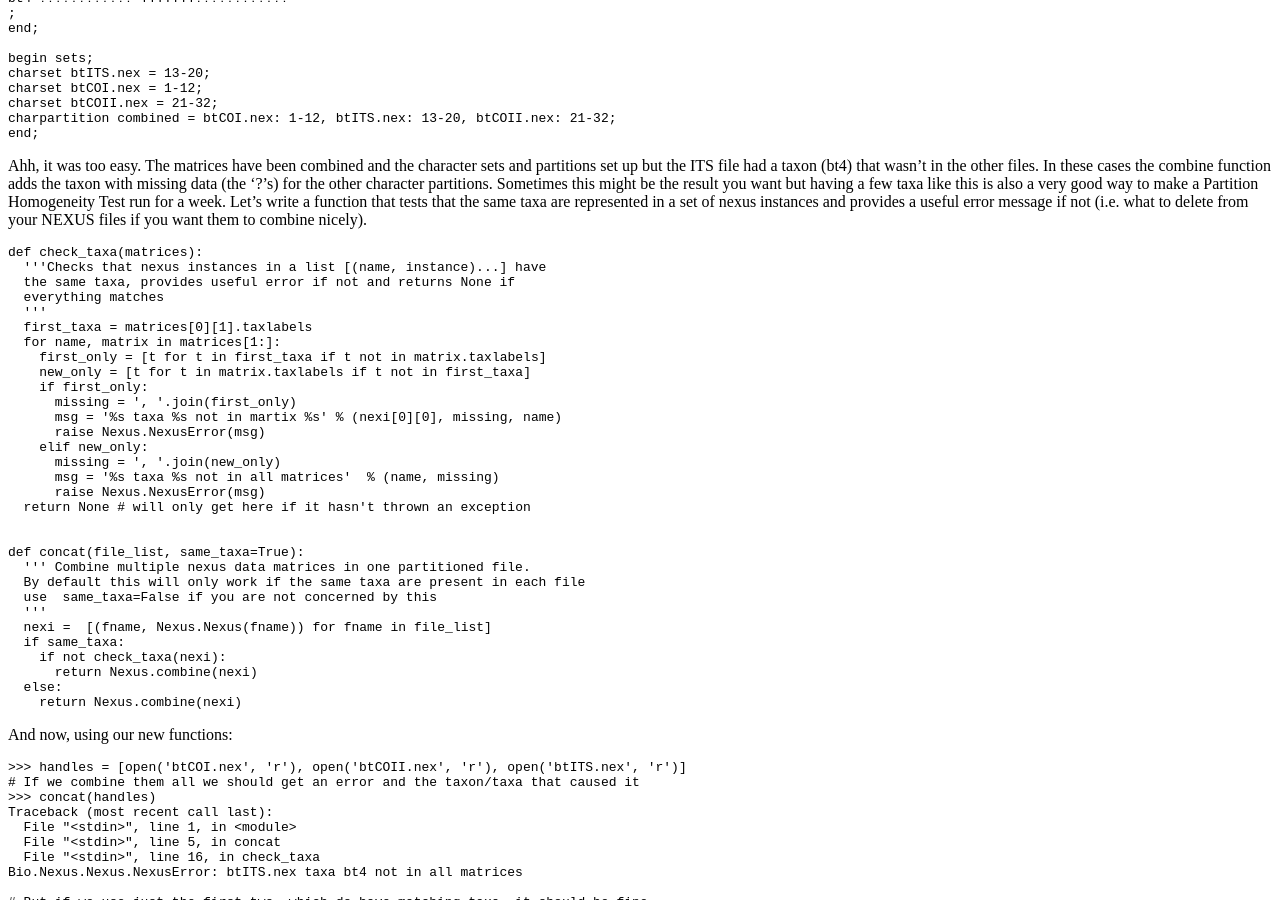
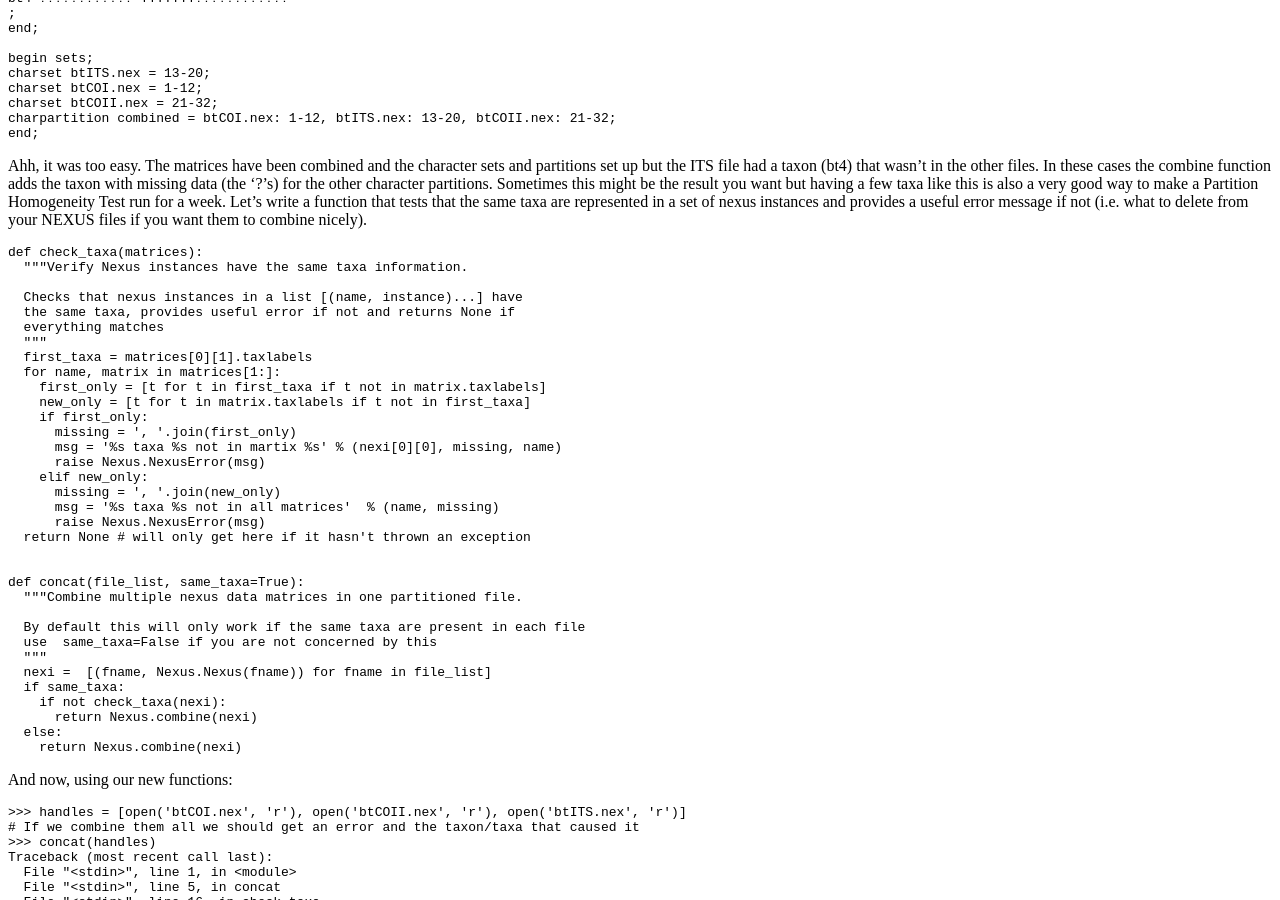
Before and after one commit to biopython/biopython.github.io, a Jekyll site: the page built from wiki/Concatenate_nexus.md, in a window 1280 px wide and 900 px high, scrolled down 1118 px. Built offline with Jekyll 4.4.1, drawn with Linux system fonts in a browser that asks for light colours.

Commit message:
PEP257 style docstring

````diff
--- a/wiki/Concatenate_nexus.md
+++ b/wiki/Concatenate_nexus.md
@@ -101,10 +101,12 @@ them to combine nicely).
 
 ``` python
 def check_taxa(matrices):
-  '''Checks that nexus instances in a list [(name, instance)...] have
+  """Verify Nexus instances have the same taxa information.
+
+  Checks that nexus instances in a list [(name, instance)...] have
   the same taxa, provides useful error if not and returns None if
   everything matches
-  '''
+  """
   first_taxa = matrices[0][1].taxlabels
   for name, matrix in matrices[1:]:
     first_only = [t for t in first_taxa if t not in matrix.taxlabels]
@@ -121,10 +123,11 @@ def check_taxa(matrices):
 
 
 def concat(file_list, same_taxa=True):
-  ''' Combine multiple nexus data matrices in one partitioned file.
+  """Combine multiple nexus data matrices in one partitioned file.
+
   By default this will only work if the same taxa are present in each file
   use  same_taxa=False if you are not concerned by this
-  '''
+  """
   nexi =  [(fname, Nexus.Nexus(fname)) for fname in file_list]
   if same_taxa:
     if not check_taxa(nexi):
````
